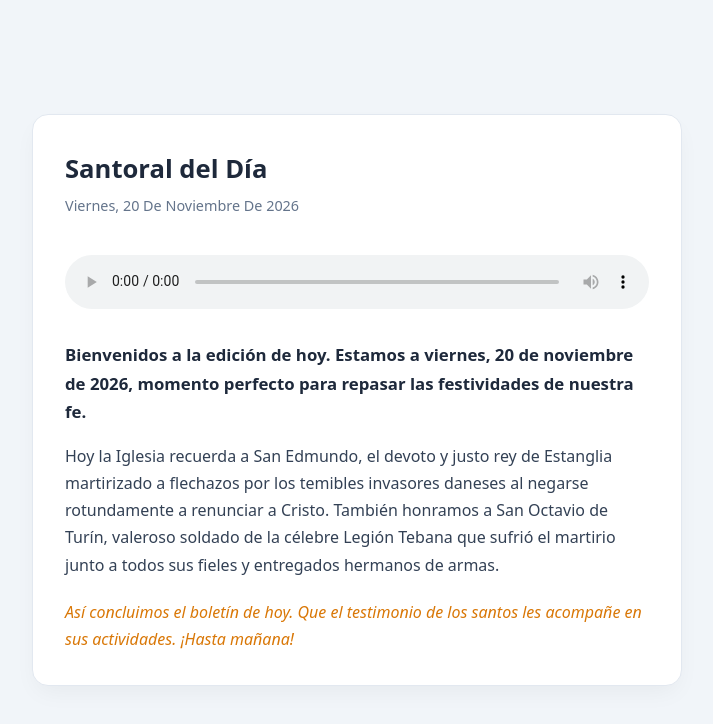
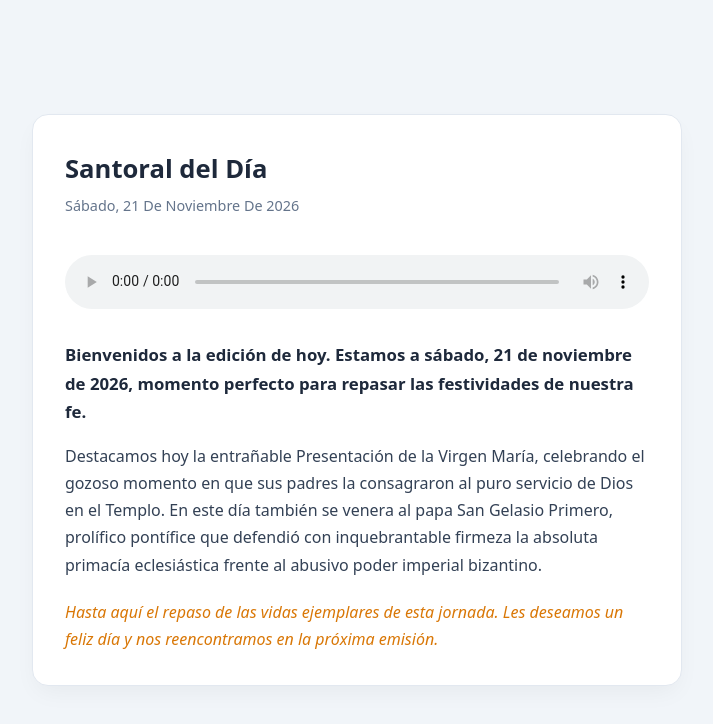
Before and after one commit to radiotelevisionmaitino-ux/santoral-diario, a plain HTML site: page index.html in a window 1280 px wide. Shown: the whole page, without its empty margins (283-996 px from the left). Drawn offline with Linux system fonts and the light colour scheme.

Commit message:
bot: actualización de santoral-hoy.mp3 e index.html

```diff
--- a/index.html
+++ b/index.html
@@ -3,7 +3,7 @@
 <head>
   <meta charset="UTF-8">
   <meta name="viewport" content="width=device-width, initial-scale=1.0">
-  <title>Santoral Diario - Viernes 20 de noviembre</title>
+  <title>Santoral Diario - Sábado 21 de noviembre</title>
   <style>
     :root {
       --primary: #1e293b;
@@ -45,11 +45,11 @@
 <body>
   <div class="card">
     <h1>Santoral del Día</h1>
-    <div class="fecha">viernes, 20 de noviembre de 2026</div>
-    <audio controls autoplay src="santoral-hoy.mp3?v=1795171985"></audio>
-    <p class="intro">Bienvenidos a la edición de hoy. Estamos a viernes, 20 de noviembre de 2026, momento perfecto para repasar las festividades de nuestra fe.</p>
-    <p class="cuerpo">Hoy la Iglesia recuerda a San Edmundo, el devoto y justo rey de Estanglia martirizado a flechazos por los temibles invasores daneses al negarse rotundamente a renunciar a Cristo. También honramos a San Octavio de Turín, valeroso soldado de la célebre Legión Tebana que sufrió el martirio junto a todos sus fieles y entregados hermanos de armas.</p>
-    <p class="cierre">Así concluimos el boletín de hoy. Que el testimonio de los santos les acompañe en sus actividades. ¡Hasta mañana!</p>
+    <div class="fecha">sábado, 21 de noviembre de 2026</div>
+    <audio controls autoplay src="santoral-hoy.mp3?v=1795257455"></audio>
+    <p class="intro">Bienvenidos a la edición de hoy. Estamos a sábado, 21 de noviembre de 2026, momento perfecto para repasar las festividades de nuestra fe.</p>
+    <p class="cuerpo">Destacamos hoy la entrañable Presentación de la Virgen María, celebrando el gozoso momento en que sus padres la consagraron al puro servicio de Dios en el Templo. En este día también se venera al papa San Gelasio Primero, prolífico pontífice que defendió con inquebrantable firmeza la absoluta primacía eclesiástica frente al abusivo poder imperial bizantino.</p>
+    <p class="cierre">Hasta aquí el repaso de las vidas ejemplares de esta jornada. Les deseamos un feliz día y nos reencontramos en la próxima emisión.</p>
   </div>
 </body>
 </html>
```
Also changed, not shown: 1 other file.
